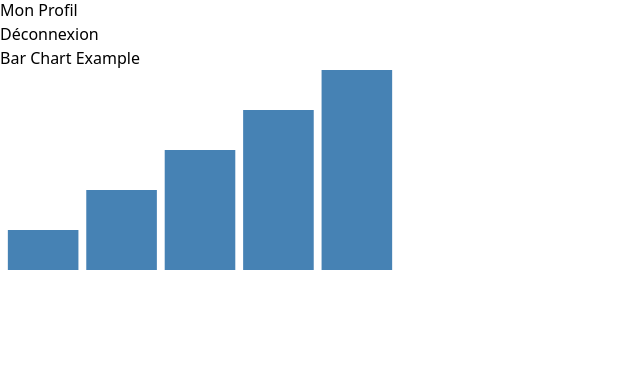
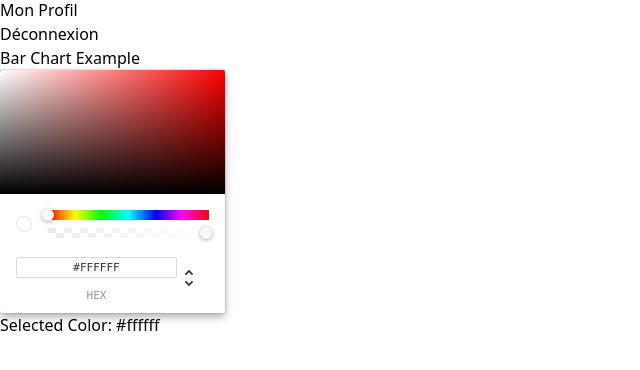
Before and after one commit to Sasorishi/devlab-7-project, a React (Vite) app: page /builder_chart in a window 1280 px wide. Shown: the part 434-804 px from the top of the page, without its empty margins (0-640 px from the left). Built offline with nearby package versions, Linux system fonts and the light colour scheme.

Commit message:
Install react-color and create color picker component

```diff
--- a/package.json
+++ b/package.json
@@ -14,6 +14,7 @@
     "flowbite": "^2.2.1",
     "flowbite-react": "^0.7.2",
     "react": "^18.2.0",
+    "react-color": "^2.19.3",
     "react-dom": "^18.2.0",
     "react-router-dom": "^6.21.0"
   },
--- a/src/components/BarChartComponent.jsx
+++ b/src/components/BarChartComponent.jsx
@@ -1,12 +1,12 @@
 import React, { useEffect, useRef } from 'react';
 import * as d3 from 'd3';
 
-const BarChart = ({ data }) => {
+const BarChartComponent = ({ data, selectedColor }) => {
   const chartRef = useRef();
 
   useEffect(() => {
     drawChart();
-  }, [data]);
+  }, [data, selectedColor]);
 
   const drawChart = () => {
     const svg = d3.select(chartRef.current);
@@ -15,6 +15,8 @@ const BarChart = ({ data }) => {
 
     // Supprimer le contenu existant avant de redessiner
     svg.selectAll('*').remove();
+
+    const barColor = selectedColor || 'steelblue';
 
     // Créer l'échelle des x (barres horizontales)
     const xScale = d3.scaleBand().domain(data.map((d, i) => i)).range([0, width]).padding(0.1);
@@ -31,7 +33,7 @@ const BarChart = ({ data }) => {
       .attr('y', d => yScale(d))
       .attr('width', xScale.bandwidth())
       .attr('height', d => height - yScale(d))
-      .attr('fill', 'steelblue');
+      .attr('fill', barColor);
   };
 
   return (
@@ -41,4 +43,4 @@ const BarChart = ({ data }) => {
   );
 };
 
-export default BarChart;
+export default BarChartComponent;
--- /dev/null
+++ b/src/components/ColorPickerComponent.jsx
@@ -0,0 +1,20 @@
+import React, { useState } from 'react';
+import { ChromePicker } from 'react-color';
+
+const ColorPickerComponent = ({ onColorChange }) => {
+  const [color, setColor] = useState('#ffffff');
+
+  const handleChange = (newColor) => {
+    setColor(newColor.hex);
+    onColorChange(newColor.hex);
+  };
+
+  return (
+    <div>
+      <ChromePicker color={color} onChange={handleChange} />
+      <p>Selected Color: {color}</p>
+    </div>
+  );
+};
+
+export default ColorPickerComponent;
--- a/src/components/NavbarComponent.jsx
+++ b/src/components/NavbarComponent.jsx
@@ -1,6 +1,6 @@
 import React from 'react'
 
-function Navbar() {
+function NavbarComponent() {
     return (
         <nav className="bg-white border-gray-200 dark:bg-gray-900">
             <div className="max-w-screen-xl flex flex-wrap items-center justify-between mx-auto p-4">
@@ -29,4 +29,4 @@ function Navbar() {
     );
 };
 
-export default Navbar;
+export default NavbarComponent;
--- a/src/pages/BuilderChart.jsx
+++ b/src/pages/BuilderChart.jsx
@@ -1,14 +1,21 @@
-import React from 'react';
+import React, { useState } from 'react';
 import BarChart from '../components/BarChartComponent';
+import ColorPicker from '../components/ColorPickerComponent'
 
 function BuilderChart() {
     const data = [20, 40, 60, 80, 100];
+    const [selectedColor, setSelectedColor] = useState('#ffffff');
+
+    const handleColorChange = (newColor) => {
+        setSelectedColor(newColor);
+    };
 
     return (
         <div className='mx-auto'>
             <h1>Bar Chart Example</h1>
+            <ColorPicker onColorChange={handleColorChange} />
             <div className='mx-auto'>
-                <BarChart data={data} />
+                <BarChart data={data} selectedColor={selectedColor} />
             </div>
         </div>
     );
```
Also changed, not shown: 1 other file (tests, documents, lock files or other folders).
